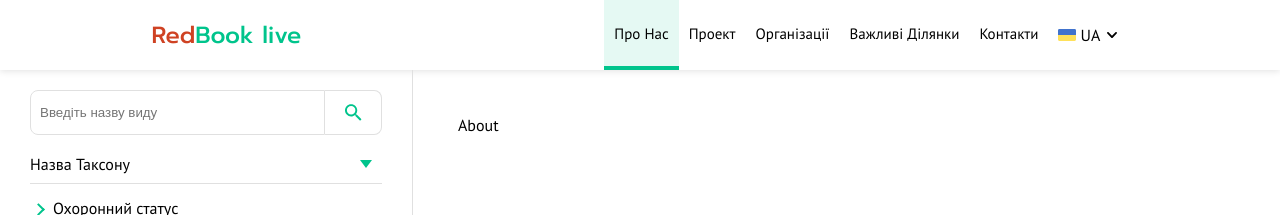
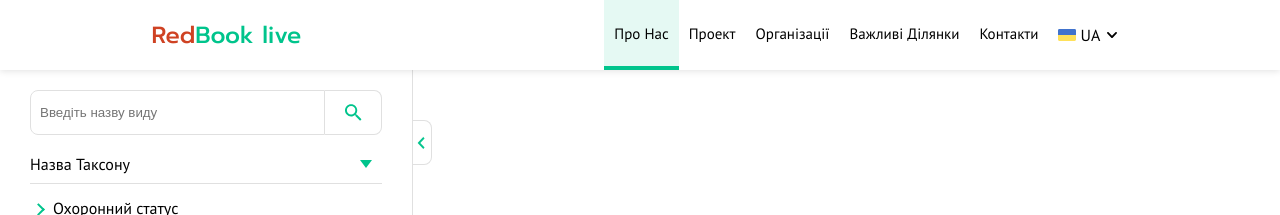
Before and after one commit to evventol/RedBook_live, a React (Create React App) app: page /about in a window 1280 px wide. Shown: the top 215 px of the page. Built offline with nearby package versions, Linux system fonts and the light colour scheme.

Commit message:
Created collapsable sidebar

```diff
--- a/src/components/app.scss
+++ b/src/components/app.scss
@@ -23,11 +23,13 @@ body {
   margin: 0;
   font-size: 1.6rem;
   font-family: 'PT Sans', sans-serif;
+  overflow: hidden;
 }
 
 .main {
   display: flex;
   justify-content: space-between;
+  position: relative;
   height: calc(100vh - 19rem);
 }
 
--- a/src/components/header/header.module.scss
+++ b/src/components/header/header.module.scss
@@ -9,6 +9,7 @@
   display: flex;
   justify-content: space-around;
   align-items: center;
+  z-index: 1;
 
   & .name {
     font-family: 'Prompt', sans-serif;
--- a/src/components/sidebar/index.jsx
+++ b/src/components/sidebar/index.jsx
@@ -6,18 +6,25 @@ import SelectRegion from './selectRegion'
 import SelectOTG from './selectOTG'
 import SelectDataRegister from './selectDateRegister'
 import PositioningError from './positioningError'
+import arrow from '../../img/sidebar_arrow.svg';
 
 export default function Sidebar(props) {
   const [isOpened, toggleSidebar] = useState(false);
 
   return (
     <div className={[styles.sidebar, !isOpened ? styles.opened : ''].join(' ')}>
+      <div className={styles.toggler} onClick={() => toggleSidebar(!isOpened)}>
+        <img className={[styles.arrow, !isOpened ? '' : styles.closed].join(' ')} src={arrow} alt="toggler"/>
+      </div>
+      <div className={styles.content}>
         <Search />
         <SelectTaxon selectTaxonData={props.selectTaxonData} />
         <SelectRegion />
         <SelectOTG />
         <SelectDataRegister />
         <PositioningError positioningErrorData={props.positioningErrorData} />
+      </div>
     </div>
+
   )
 }
--- a/src/components/sidebar/sidebar.module.scss
+++ b/src/components/sidebar/sidebar.module.scss
@@ -1,17 +1,55 @@
 @import '../app.scss';
 
 .sidebar {
-  position: relative;
-  padding: 2rem 3rem;
-  position: relative;
+  position: absolute;
   min-width: max-content;
   height: 100%;
   border-right: 0.1rem solid #E0E0E0;
-  overflow-y: auto;
   transform: translateX(-100%);
+  transition: all 0.3s;
+  background-color: white;
+  z-index: 0;
 
   &.opened {
     transform: translateX(0%);
+  }
+
+  & .toggler {
+    position: absolute;
+    right: -2rem;
+    top: 5rem;
+    display: flex;
+    align-items: center;
+    justify-content: center;
+    width: 2rem;
+    height: 4.5rem;
+    border-top-right-radius: 0.8rem;
+    border-bottom-right-radius: 0.8rem;
+    outline: none;
+    border: 0.1rem solid #E0E0E0;
+    border-left: none;
+    transition: all 0.2s;
+
+    &:hover {
+      right: -2.5rem;
+      width: 2.5rem;
+    }
+
+    & .arrow {
+      transform: rotate(180deg);
+      transition: all 0.2s;
+
+      &.closed {
+        transform: rotate(0deg);
+      }
+    }
+  }
+
+  & .content {
+    padding: 2rem 3rem;
+    min-width: max-content;
+    height: 100%;
+    overflow-y: auto;
   }
 }
 
```
Also changed, not shown: src/img/sidebar_arrow.svg (added).
